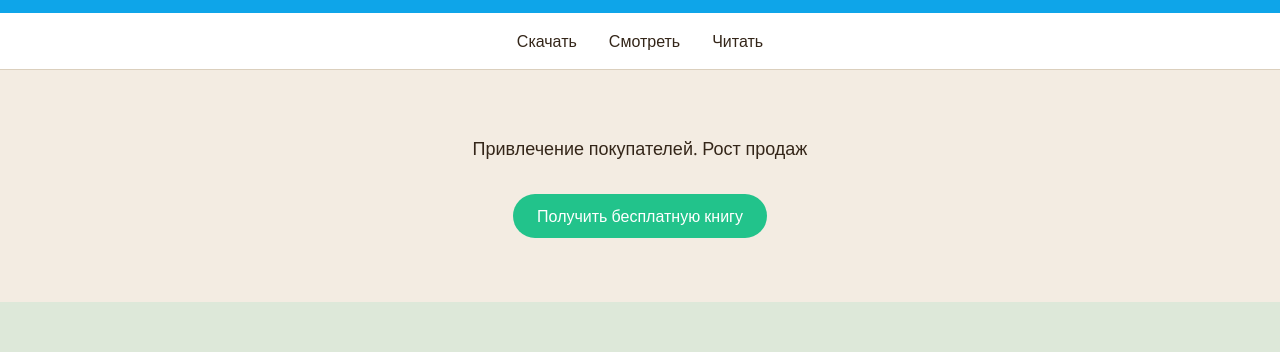
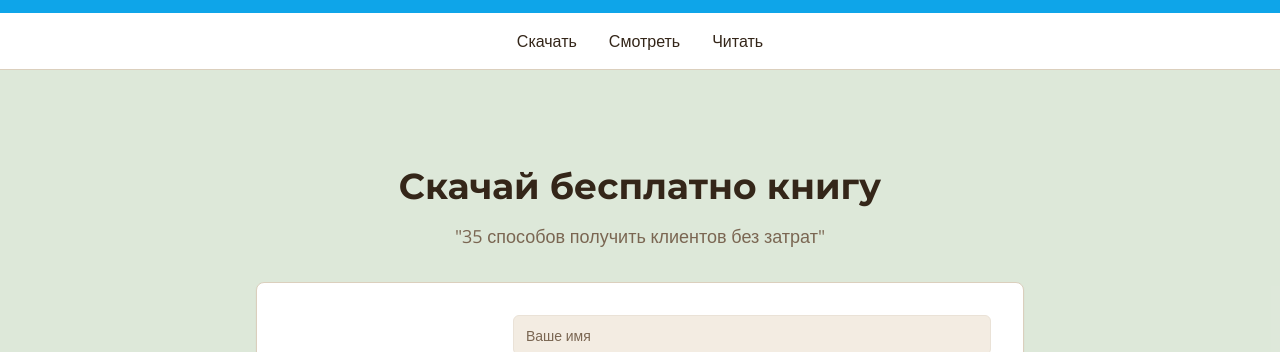
Before and after one commit to pr-poehali-dev/profit-growth-consulting, a React (Vite) app: page / in a window 1280 px wide. Shown: the part 223-575 px from the top of the page. Built offline with nearby package versions, Linux system fonts and the light colour scheme.

Commit message:
Удаление рекламного блока

```diff
--- a/src/pages/Index.tsx
+++ b/src/pages/Index.tsx
@@ -65,24 +65,6 @@ export default function Index() {
             </div>
           </div>
         </nav>
-
-        <section className="py-16">
-          <div className="container mx-auto px-4">
-            <div className="max-w-4xl mx-auto text-center animate-fade-in">
-              <p className="text-base md:text-lg mb-8 max-w-2xl mx-auto">
-                Привлечение покупателей. Рост продаж
-              </p>
-              <a href="#book">
-                <Button
-                  size="lg"
-                  className="bg-accent hover:bg-accent/90 text-accent-foreground text-base px-6 py-5 rounded-full"
-                >
-                  Получить бесплатную книгу
-                </Button>
-              </a>
-            </div>
-          </div>
-        </section>
 
         <section id="book" className="py-24 bg-accent/10">
           <div className="container mx-auto px-4">
```
